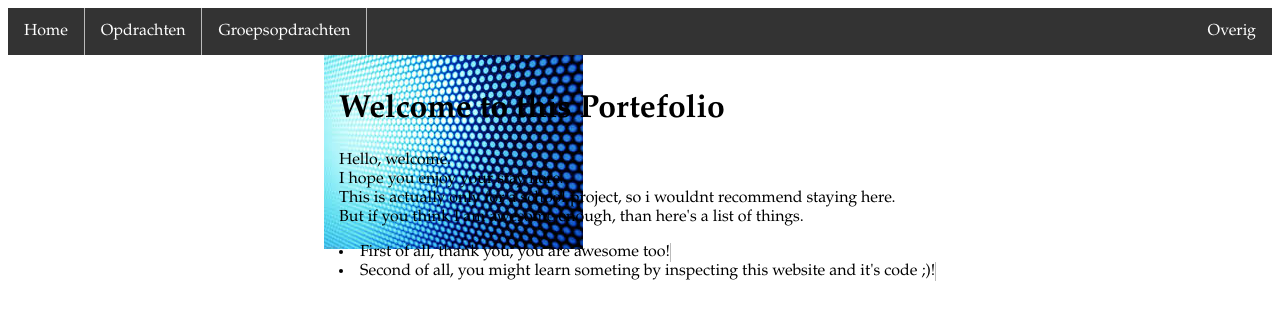
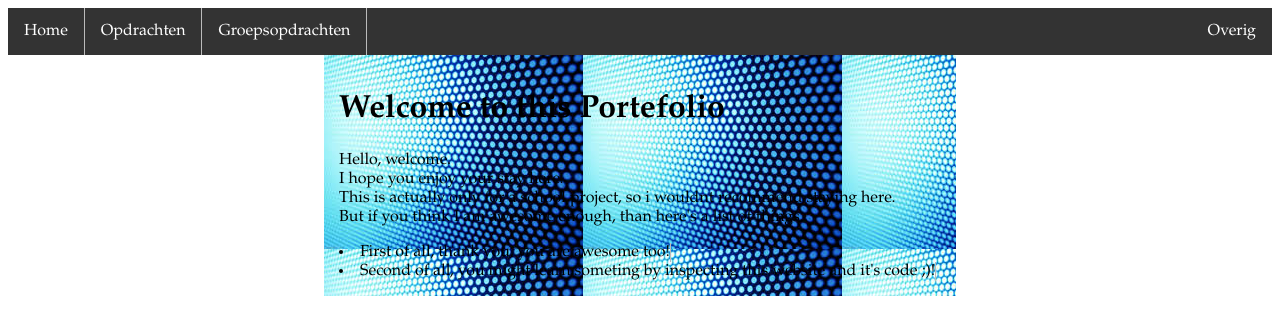
Before and after one commit to MyNameDoesNotFit/portefolio, a PHP site: page / in a window 1280 px wide. Shown: the top 335 px of the page. Run offline with PHP 8.4, Linux system fonts and the light colour scheme.

Commit message:
achtergrond test

```diff
--- a/style.css
+++ b/style.css
@@ -14,7 +14,7 @@
 .col-5 {width: 41.66%;}
 .col-6 {
     width: 50%;
-    background: url("Afbeeldingen/pattern.jpg") no-repeat;
+    background: url("Afbeeldingen/pattern.jpg");
     height: 100%;
 }
 .col-7 {width: 58.33%;}
```
